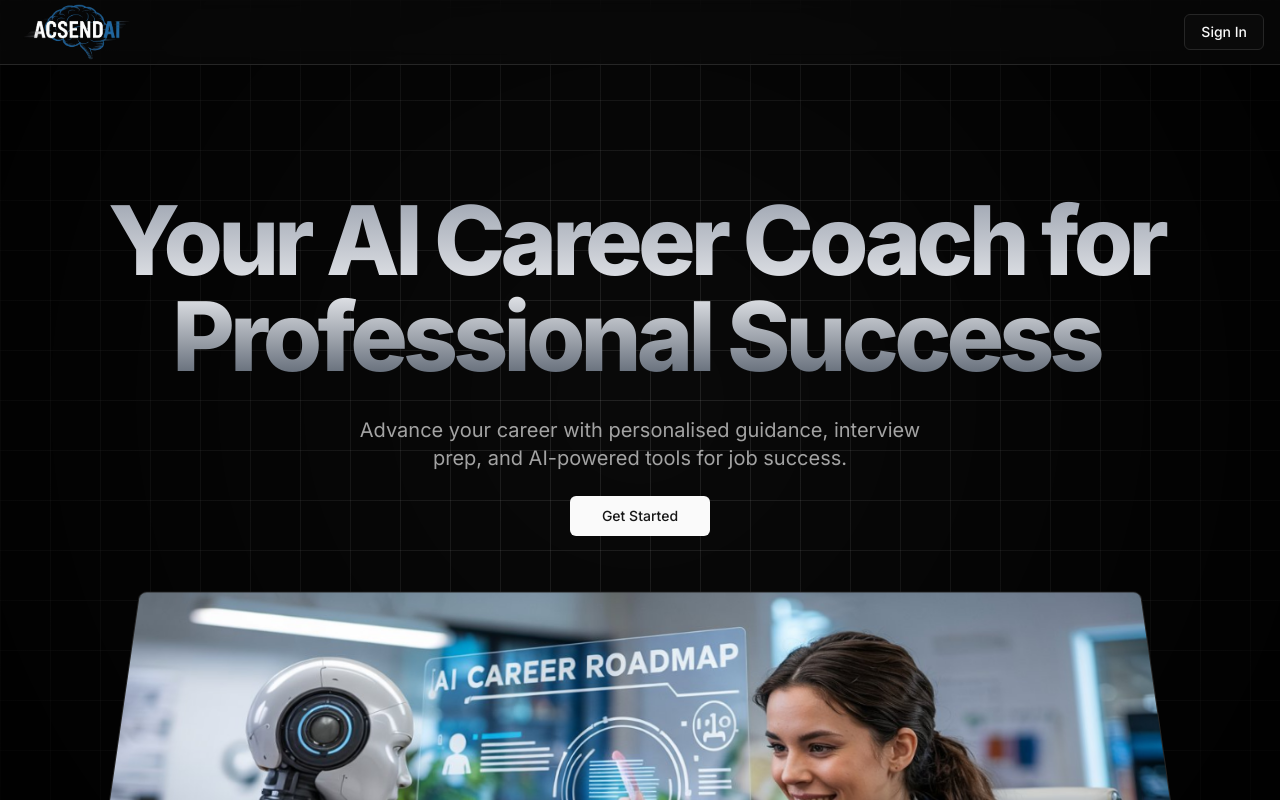
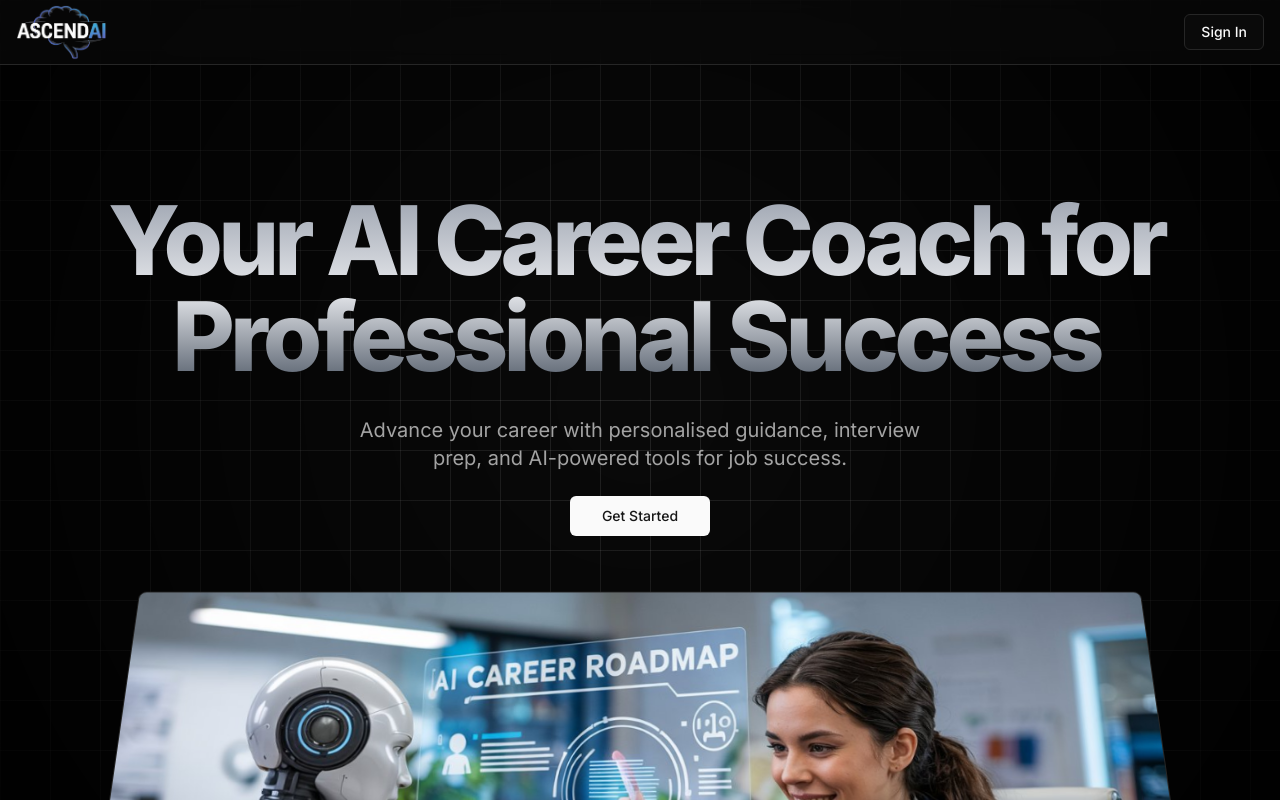
Before and after one commit to iamansingh0/AscendAI, a Next.js app: page / in a window 1280 px wide. Shown: the top 800 px of the page. Built offline with nearby package versions, Linux system fonts and the light colour scheme; no server answers.

Commit message:
Update logo image in header component

```diff
--- a/components/header.jsx
+++ b/components/header.jsx
@@ -14,7 +14,7 @@ const Header = async () => {
         <header className='fixed top-0 w-full border-b bg-background/80 backdrop-blur-md z-50 supports-[backdrop-filter]:bg-background/60' suppressHydrationWarning>
             <nav className='container mx-auto px-4 h-16 flex items-center justify-between' suppressHydrationWarning>
                 <Link href='/'>
-                    <Image src="/logo_final.png" alt='Trajectory Logo' width={300} height={100} className='h-16 py-1 w-auto object-contain' />
+                    <Image src="/logo.png" alt='Trajectory Logo' width={300} height={100} className='h-16 py-1 w-auto object-contain' />
                 </Link>
 
                 <div className='flex items-center space-x-2 md:space-x-4'>
```
Also changed, not shown: public/logo.png (added), public/logo_final.png (deleted).
